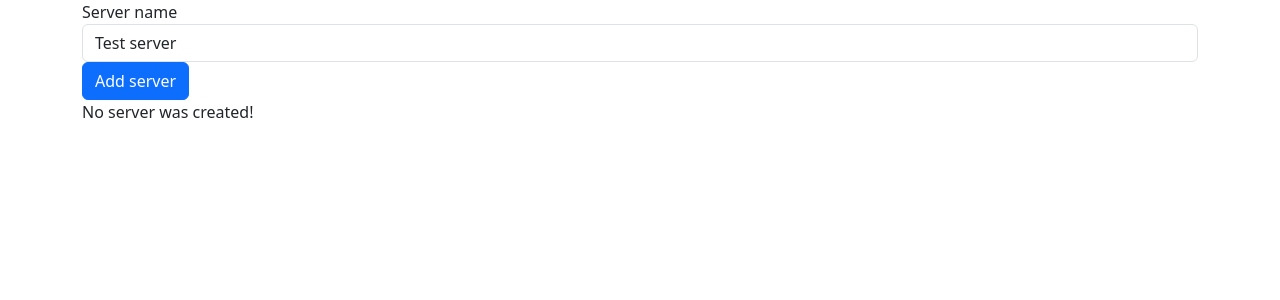
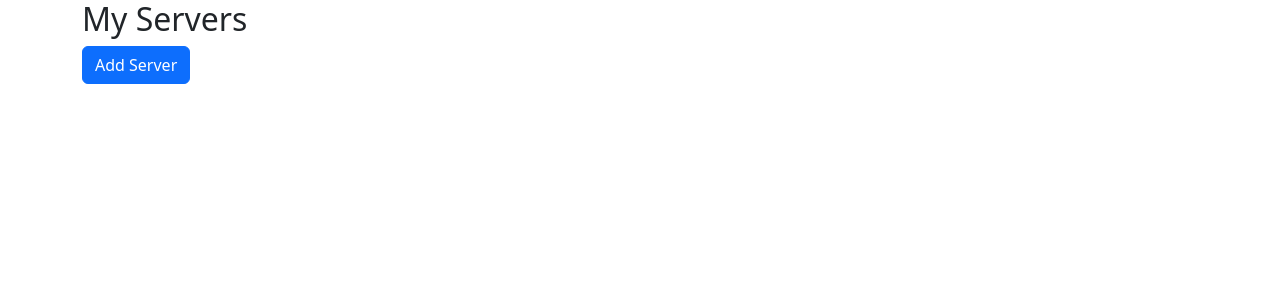
Before and after one commit to cassichan/cass-dream-app, an Angular app: page / in a window 1280 px wide. Shown: the top 300 px of the page. Built offline with nearby package versions, Linux system fonts and the light colour scheme.

Commit message:
feature: add new server, list servers, and remove servers by index

```diff
--- a/src/app/app.component.html
+++ b/src/app/app.component.html
@@ -1,9 +1,23 @@
 <div class="container">
   <div class="row">
     <div class="" col-xs-12>
-      <div class="app-servers"></div>
+      <!-- <div class="app-servers"></div> -->
       <!-- <app-success-alert></app-success-alert>
       <app-warning-alert></app-warning-alert> -->
+      <h2>My Servers</h2>
+      <button class="btn btn-primary" (click)="onAddServer()">
+        Add Server
+      </button>
+      <br /><br />
+      <ul class="list-group">
+        <li
+          class="list-group-item"
+          *ngFor="let server of servers; let i = index"
+          (click)="onRemoveServer(i)"
+        >
+          {{ server }}
+        </li>
+      </ul>
     </div>
   </div>
 </div>
--- a/src/app/app.component.ts
+++ b/src/app/app.component.ts
@@ -5,9 +5,21 @@
   templateUrl: './app.component.html',
   styles: [
     `
-  h3 {
-    color: dodgerblue;
-  }`,
+      h3 {
+        color: dodgerblue;
+      }
+    `,
   ],
 })
-export class AppComponent {}
+export class AppComponent {
+  servers = [];
+
+  onAddServer() {
+    this.servers.push('Another Server');
+  }
+
+  onRemoveServer(id: number) {
+    const position = id;
+    this.servers.splice(position, 1);
+  }
+}
```
